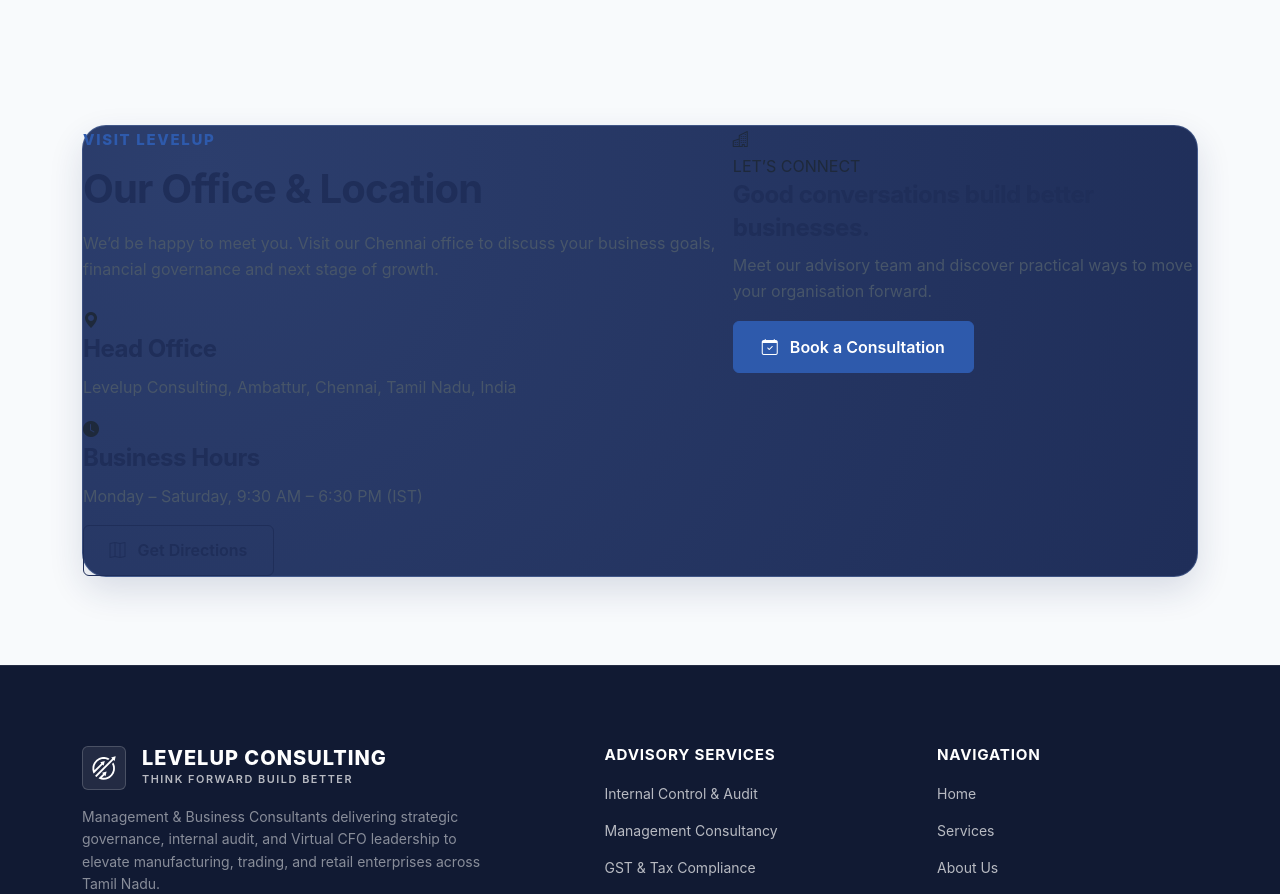
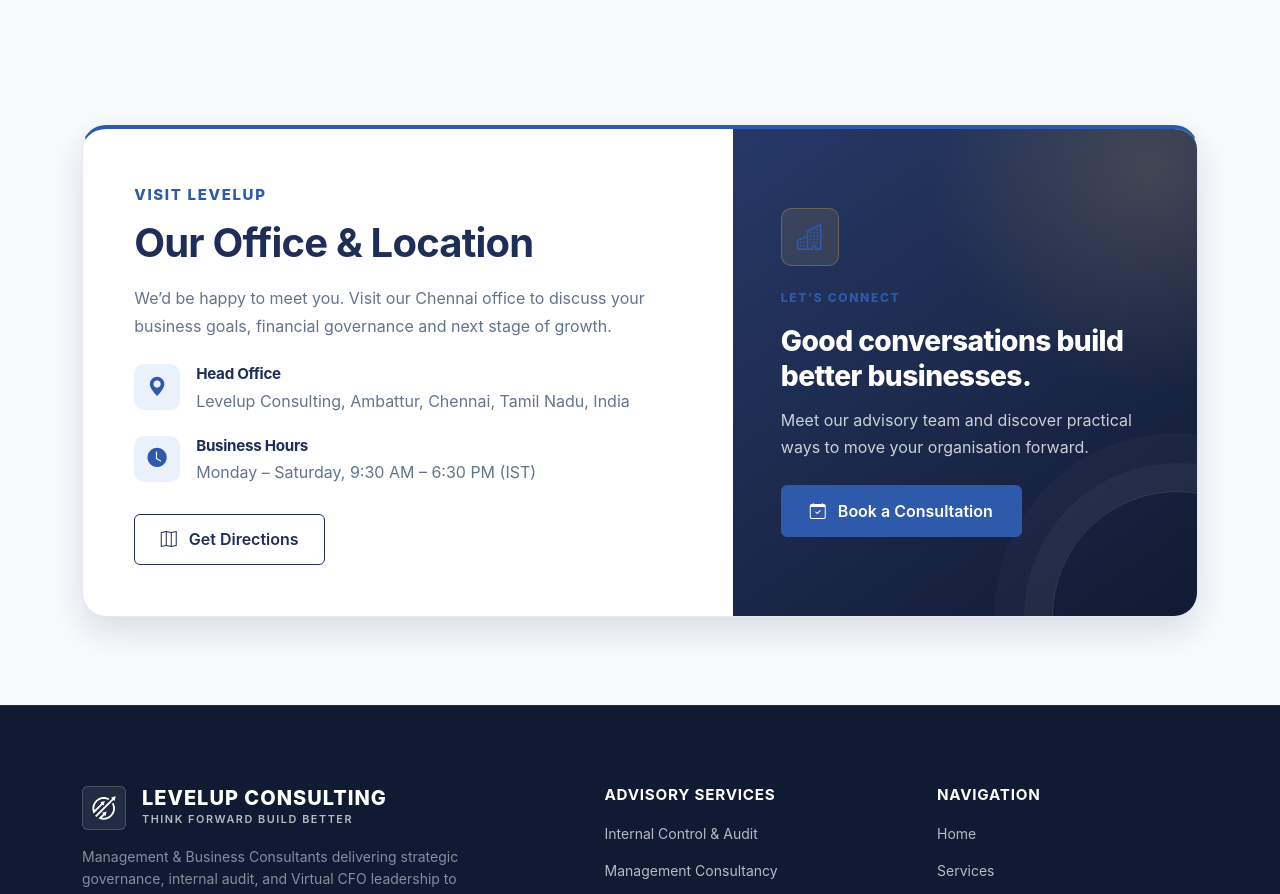
Before and after one commit to saraswathandev-ops/levelup, an Angular app: page / in a window 1280 px wide. Shown: the part 6620-7514 px from the top of the page. Built offline with nearby package versions, Linux system fonts and the light colour scheme.

Commit message:
Redesign standalone office location card to match application theme

```diff
--- a/src/app/app.scss
+++ b/src/app/app.scss
@@ -133,45 +133,48 @@
 }
 
 
-// Dedicated office location section — aligned with the existing navy, blue and gold theme.
-.office-location-section {
-  background: var(--color-offwhite);
+// Standalone Office & Location card — matching the site's navy, blue and gold identity.
+.office-location-section { background: var(--color-offwhite); }
+.office-location-card {
+  overflow: hidden; border: 1px solid rgba(24, 35, 76, 0.1); border-top: 4px solid var(--color-gold);
+  border-radius: var(--radius-xl); background: var(--color-white); box-shadow: var(--shadow-lg);
 }
-
-.office-location-detail {
-  color: var(--color-text);
+.office-location-content { height: 100%; padding: clamp(1.5rem, 4vw, 3.25rem); }
+.office-location-intro { max-width: 620px; color: #64748b; line-height: 1.75; }
+.office-detail-row { display: flex; align-items: flex-start; gap: 1rem; margin-bottom: 1.35rem; }
+.office-detail-icon {
+  width: 46px; height: 46px; flex: 0 0 46px; display: inline-flex; align-items: center; justify-content: center;
+  border-radius: var(--radius-md); background: var(--color-accent-light); color: var(--color-accent); font-size: 1.2rem;
 }
-
-.office-location-icon,
-.office-map-icon {
-  width: 46px;
-  height: 46px;
-  flex: 0 0 46px;
-  display: inline-flex;
-  align-items: center;
-  justify-content: center;
-  border-radius: var(--radius-md);
-  background: var(--color-accent-light);
-  color: var(--color-accent);
-  font-size: 1.2rem;
+.office-detail-title { margin: 0 0 0.25rem; color: var(--color-navy); font-size: 0.95rem; font-weight: 700; }
+.office-detail-text { margin: 0; color: #64748b; line-height: 1.6; }
+.office-directions-btn { margin-top: 0.4rem; }
+.office-location-visual {
+  position: relative; display: flex; height: 100%; min-height: 360px; flex-direction: column; align-items: flex-start;
+  justify-content: center; padding: clamp(2rem, 4vw, 3rem); overflow: hidden; color: var(--color-white);
+  background: radial-gradient(circle at 90% 8%, rgba(198, 161, 91, 0.22), transparent 36%), linear-gradient(145deg, #263966 0%, #111a33 100%);
+  &::after {
+    content: ''; position: absolute; width: 250px; height: 250px; right: -105px; bottom: -125px;
+    border: 1px solid rgba(255, 255, 255, 0.12); border-radius: 50%;
+    box-shadow: 0 0 0 28px rgba(255, 255, 255, 0.035), 0 0 0 58px rgba(255, 255, 255, 0.025); pointer-events: none;
+  }
+  > * { position: relative; z-index: 1; }
+  h3 {
+    max-width: 360px; margin: 1rem 0 0.75rem; color: var(--color-white); font-family: var(--font-family-headings);
+    font-size: clamp(1.45rem, 2.2vw, 1.9rem); font-weight: 800; line-height: 1.25;
+  }
+  p { max-width: 360px; margin-bottom: 1.5rem; color: rgba(255, 255, 255, 0.78); line-height: 1.7; }
+  .btn-brand-primary { text-decoration: none; }
 }
-
-.office-location-card {
-  display: flex;
-  flex-direction: column;
-  justify-content: center;
-  min-height: 100%;
-  border: 1px solid rgba(144, 180, 238, 0.25);
-  border-radius: var(--radius-xl);
-  background: radial-gradient(circle at 10% 10%, #2c3e6d 0%, #1f2e59 100%);
-  box-shadow: var(--shadow-lg);
-
-  .office-map-icon {
-    width: 58px;
-    height: 58px;
-    flex-basis: 58px;
-    background: rgba(198, 161, 91, 0.15);
-    color: var(--color-gold);
-    font-size: 1.6rem;
-  }
+.office-location-visual-icon {
+  display: inline-flex; width: 58px; height: 58px; align-items: center; justify-content: center;
+  border: 1px solid rgba(198, 161, 91, 0.35); border-radius: var(--radius-md);
+  background: rgba(198, 161, 91, 0.14); color: var(--color-gold); font-size: 1.65rem;
 }
+.office-visual-eyebrow { margin-top: 1.4rem; color: var(--color-gold); font-size: 0.75rem; font-weight: 800; letter-spacing: 0.14em; }
+@media (max-width: 991.98px) { .office-location-visual { min-height: 300px; } }
+@media (max-width: 575.98px) {
+  .office-location-content { padding: 1.5rem 1.25rem; }
+  .office-location-visual { min-height: 320px; padding: 2rem 1.5rem; }
+  .office-detail-row { gap: 0.8rem; }
+}
```
